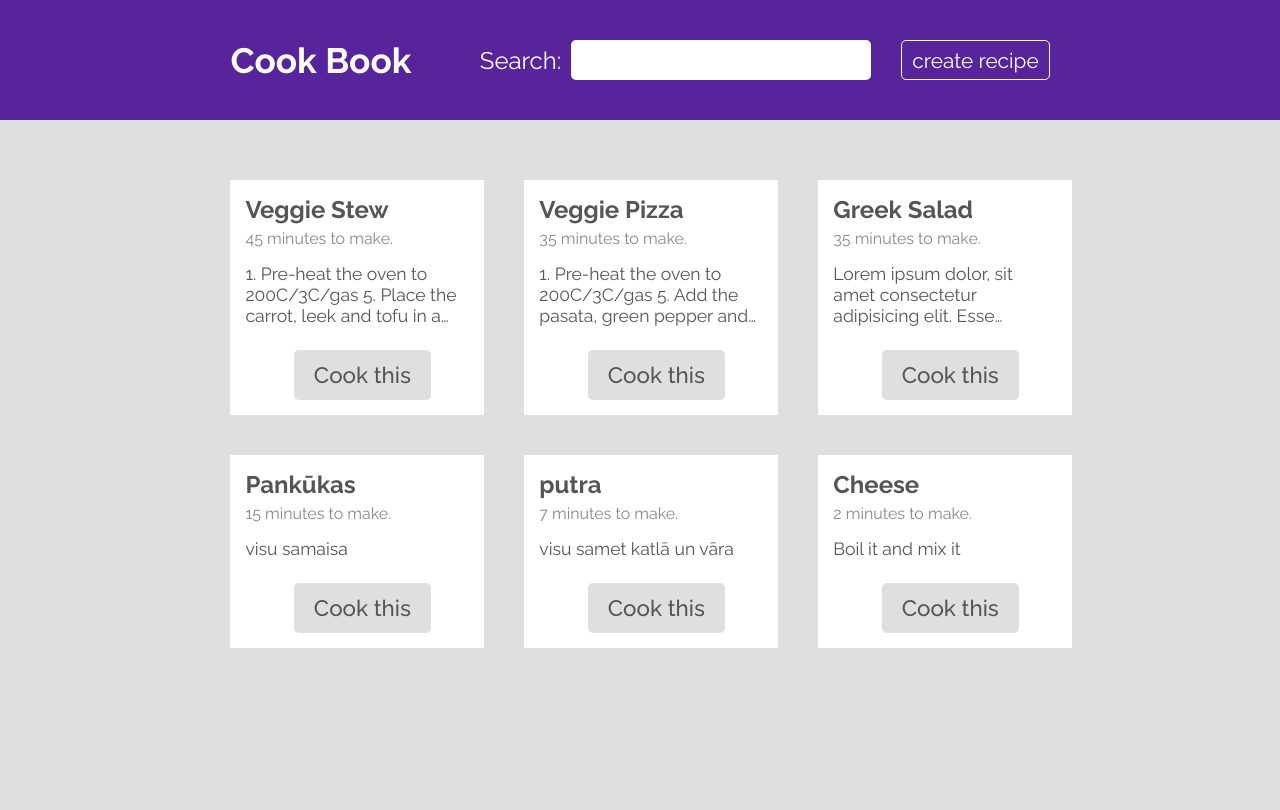
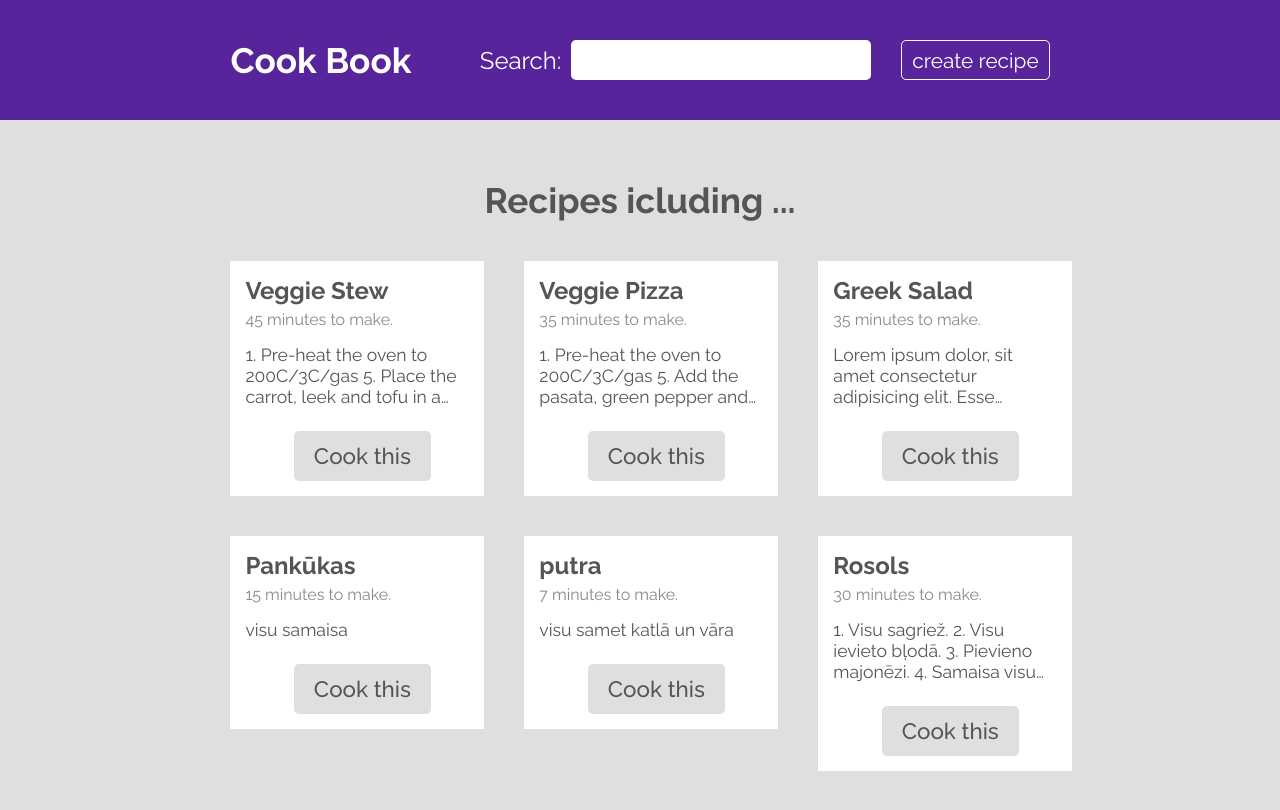
Before and after one commit to matiss-norenbergs/cook-book, a React (Create React App) app: page /search in a window 1280 px wide. Shown: the top 810 px of the page. Built offline with nearby package versions, Linux system fonts and the light colour scheme; data requests are answered from the project's data file.

Commit message:
Live search version

```diff
--- a/data/db.json
+++ b/data/db.json
@@ -59,14 +59,18 @@
       "id": "FdqZKBL"
     },
     {
-      "title": "Cheese",
+      "title": "Rosols",
       "ingredients": [
-        "milk",
-        "salt"
+        "zirņi",
+        "kartupeļi",
+        "gaļa",
+        "olas",
+        "gurķi",
+        "majonēze"
       ],
-      "method": "Boil it and mix it",
-      "cookingTime": "2 minutes",
-      "id": "Wl5xJeK"
+      "method": "1. Visu sagriež. 2. Visu ievieto bļodā. 3. Pievieno majonēzi. 4. Samaisa visu vienmērīgā masā. 5. Novieto malā, lai viss nosēžas. 6. Gatavs ēšanai.",
+      "cookingTime": "30 minutes",
+      "id": "0v033vO"
     }
   ]
 }
--- a/src/components/navbar/NavBar.js
+++ b/src/components/navbar/NavBar.js
@@ -3,7 +3,7 @@ import { Link, useNavigate } from 'react-router-dom';
 import { useEffect, useRef, useState } from 'react';
 
 const NavBar = () => {
-    const [search, setSearch] = useState('');
+    const [searchVal, setSearchVal] = useState('');
     const initialRender = useRef(true);
     const navigate = useNavigate();
 
@@ -11,10 +11,9 @@ const NavBar = () => {
         if(initialRender.current){
             initialRender.current = false;
         }else{
-            navigate("/search");
-            console.log("Searching...");
+            navigate("/search", {state: searchVal});
         }
-    }, [search]);
+    }, [searchVal]);
 
     return(
         <nav>
@@ -23,7 +22,7 @@ const NavBar = () => {
             <div className='section'>
                 <form>
                     <label>Search: </label>
-                    <input type="text" value={search} onChange={(e) => setSearch(e.target.value)} />
+                    <input type="text" value={searchVal} onChange={(e) => setSearchVal(e.target.value)} />
                 </form>
                     <Link className='createBtn' to='/create'>create recipe</Link>
             </div>
--- a/src/pages/search/Search.css
+++ b/src/pages/search/Search.css
@@ -6,4 +6,5 @@
     font-size: 2.2rem;
     color: #555;
     text-align: center;
+    margin-bottom: 2.5rem;
 }
--- a/src/pages/search/Search.js
+++ b/src/pages/search/Search.js
@@ -1,19 +1,22 @@
 import useFetch from '../../hooks/useFetch';
 import RecipeList from '../../components/recipesList/RecipesList';
 import './Search.css';
+import { useLocation } from 'react-router-dom';
 
-const Search = () => {
+const Search = (props) => {
     const { data: recipes, isPending, error } = useFetch('http://localhost:3000/recipes');
+    const { state } = useLocation();
 
-    //const fiter = recipes.filter(recipes.title.includes('veggie'));
-
-
+    function search(rows){
+        return rows.filter((row) => row.title.toLowerCase().indexOf(state !== null ? state : '') > -1);
+    }
 
     return(
         <div className="search">
+            <h1>Recipes icluding {state}...</h1>
             { error && <div>{ error }</div> }
-            { isPending && <div>Loading...</div> }
-            { recipes && <RecipeList recipes={recipes} /> }
+            { isPending && <div>Searching...</div> }
+            { recipes && <RecipeList recipes={search(recipes)} /> }
         </div>
     )
 }
```
